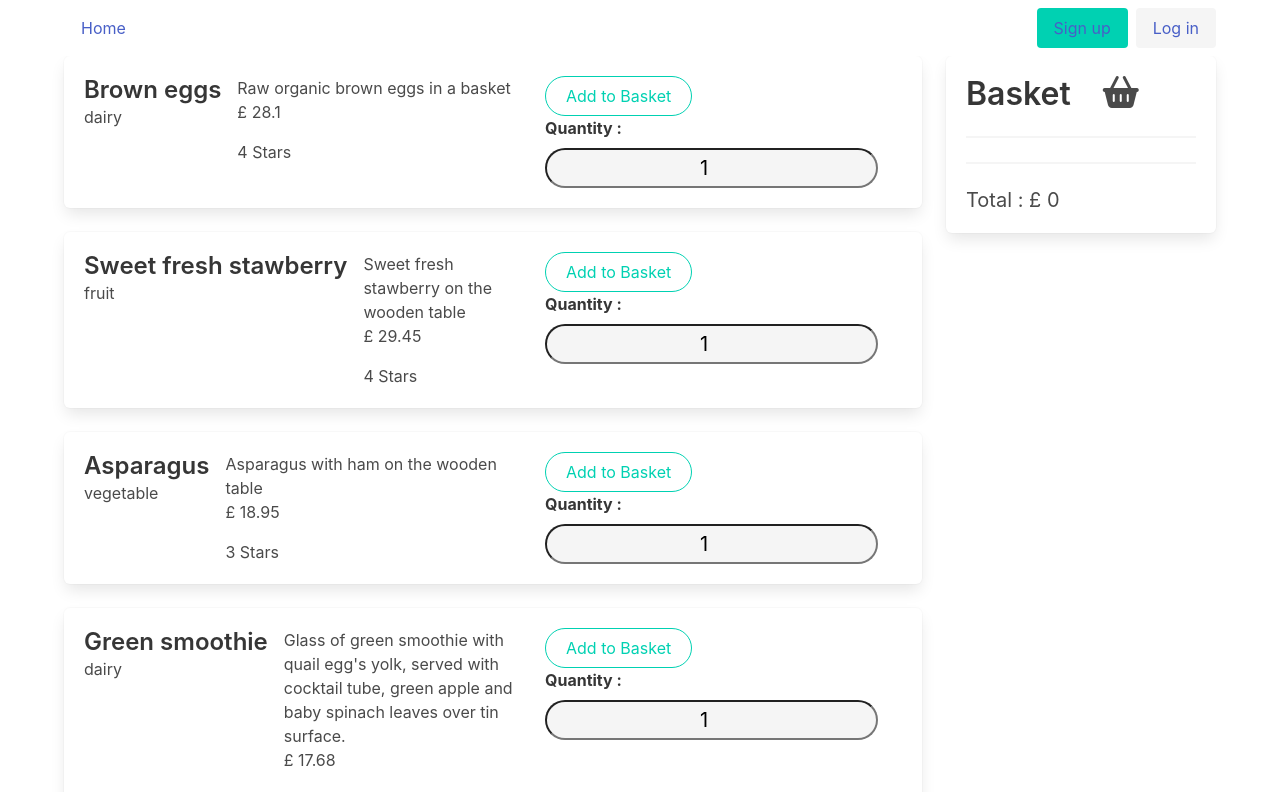
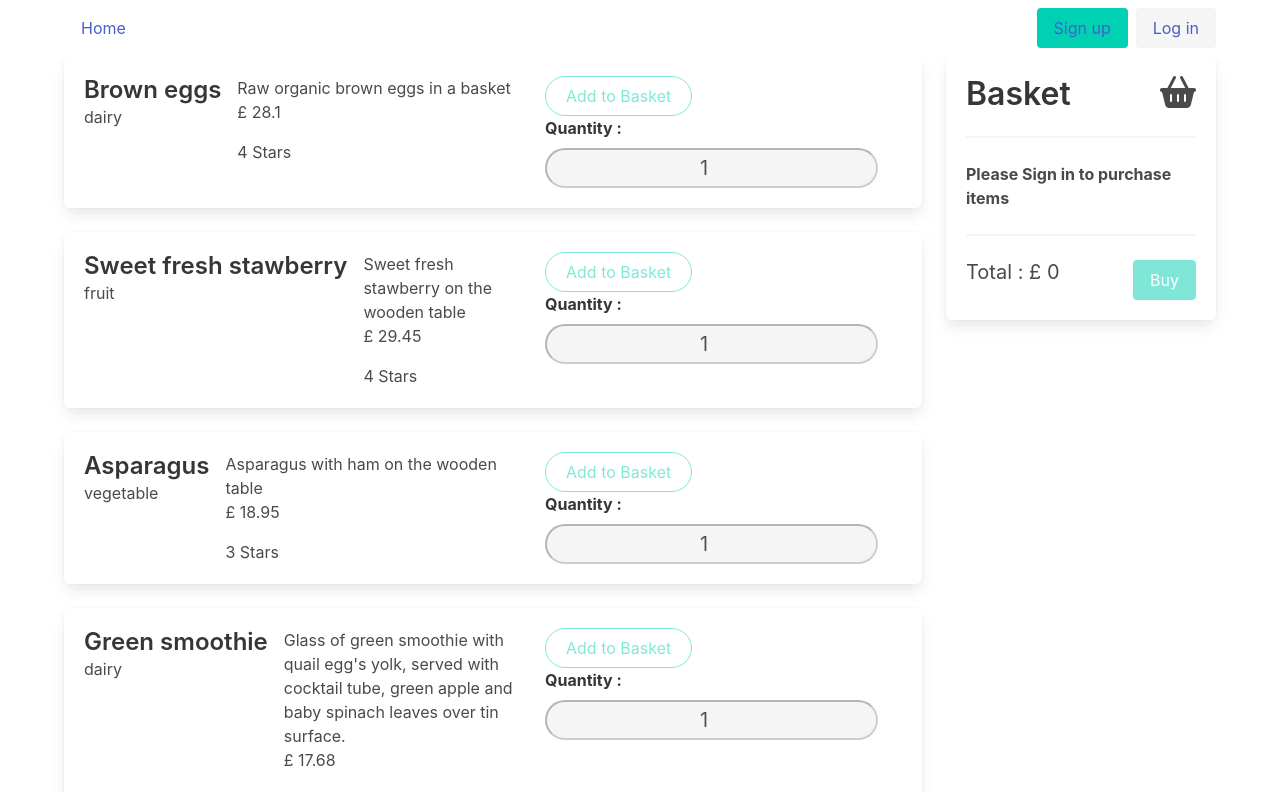
Before and after one commit to OliverW98/Shop, a React (Create React App) app in the folder shopapp/: page / in a window 1280 px wide. Shown: the top 792 px of the page. Built offline with nearby package versions, Linux system fonts and the light colour scheme.

Commit message:
purchase items

```diff
--- a/shopapp/src/App.js
+++ b/shopapp/src/App.js
@@ -7,24 +7,31 @@ import Signup from "./components/SignupPage";
 
 function App() {
   const [user, setUser] = useState(null);
+  const [isUserSignedIn, setIsUserSignedIn] = useState(false);
 
   function setLoggedInUser(userDetails) {
     setUser({ ...user, ...userDetails });
+    setIsUserSignedIn(true);
   }
 
   function logOut() {
     setUser(null);
+    setIsUserSignedIn(false);
   }
 
   console.log(user);
+  console.log(isUserSignedIn);
 
   return (
     <Router>
       <div className="container">
-        <Navbar user={user} logOut={logOut} />
+        <Navbar user={user} isUserSignedIn={isUserSignedIn} logOut={logOut} />
         <div className="content">
           <Routes>
-            <Route path="/" element={<Shop />} />
+            <Route
+              path="/"
+              element={<Shop user={user} isUserSignedIn={isUserSignedIn} />}
+            />
             <Route
               path="/Login"
               element={<Login setLoggedInUser={setLoggedInUser} />}
--- a/shopapp/src/components/Basket.js
+++ b/shopapp/src/components/Basket.js
@@ -1,4 +1,26 @@
 function Basket(props) {
+  async function purchaseBasket() {
+    let date = new Date();
+    const data = {
+      userID: props.user[0]._id,
+      purchased: date,
+      items: props.basket,
+    };
+    try {
+      const res = await fetch("http://localhost:9000/purchaseBasket", {
+        method: "POST",
+        headers: {
+          "Content-Type": "application/json",
+        },
+        body: JSON.stringify(data),
+      });
+      const json = await res.json();
+      return json;
+    } catch (e) {
+      console.error(e);
+    }
+  }
+
   const basketList = props.basket.map((item, index) => (
     <p key={index}>
       {item.title} X {item.quantity}
@@ -17,15 +39,32 @@ function Basket(props) {
         <div className="media-left">
           <div className="title">Basket</div>
         </div>
-        <div className="media-right">
-          <i className="fas fa-shopping-basket fa-2x"></i>
+        <div className="media-content">
+          <i className="fas fa-shopping-basket fa-2x is-pulled-right"></i>
         </div>
       </div>
       <hr />
-      {basketList}
+      {props.isUserSignedIn ? (
+        basketList
+      ) : (
+        <b>Please Sign in to purchase items</b>
+      )}
       <hr />
-      <div className="subtitle">
-        Total : £ {Math.round(getTotal * 100) / 100}
+      <div className="media">
+        <div className="media-left">
+          <div className="subtitle">
+            Total : £ {Math.round(getTotal * 100) / 100}
+          </div>
+        </div>
+        <div className="media-content">
+          <button
+            className="button is-primary is-pulled-right"
+            disabled={!props.isUserSignedIn}
+            onClick={purchaseBasket}
+          >
+            Buy
+          </button>
+        </div>
       </div>
     </div>
   );
--- a/shopapp/src/components/LoginPage.js
+++ b/shopapp/src/components/LoginPage.js
@@ -27,9 +27,6 @@ function LoginPage(props) {
         body: JSON.stringify(data),
       });
       const json = await res.json();
-      console.log(json);
-      console.log(json[0]._id);
-      console.log(json[0].email);
       props.setLoggedInUser(json);
       navigate("/");
     } catch (e) {
--- a/shopapp/src/components/Navbar.js
+++ b/shopapp/src/components/Navbar.js
@@ -1,13 +1,5 @@
 import { Link } from "react-router-dom";
 function Navbar(props) {
-  function isUserSignIn() {
-    if (props.user !== null) {
-      return true;
-    } else {
-      return false;
-    }
-  }
-
   return (
     <nav className="navbar" role="navigation" aria-label="main navigation">
       <div className="navbar-menu">
@@ -22,8 +14,8 @@ function Navbar(props) {
         <div className="navbar-end">
           <div className="navbar-item">
             <div className="buttons">
-              {isUserSignIn() ? (
-                <p class="navbar-item">
+              {props.isUserSignedIn ? (
+                <p className="navbar-item">
                   <b>Welcome {props.user[0].firstName}</b>
                 </p>
               ) : (
@@ -31,7 +23,7 @@ function Navbar(props) {
                   <Link to="/Signup">Sign up</Link>
                 </button>
               )}
-              {isUserSignIn() ? (
+              {props.isUserSignedIn ? (
                 <button className="button is-primary" onClick={props.logOut}>
                   Log out
                 </button>
--- a/shopapp/src/components/ProductCard.js
+++ b/shopapp/src/components/ProductCard.js
@@ -23,6 +23,7 @@ function ProductCard(props) {
                 props.addToBasket(props.title, quantity, props.price)
               }
               name={props.title}
+              disabled={!props.isUserSignedIn}
             >
               Add to Basket
             </button>
@@ -34,6 +35,7 @@ function ProductCard(props) {
               min="1"
               onChange={(e) => setQuantity(e.target.value)}
               value={quantity}
+              disabled={!props.isUserSignedIn}
             />
           </div>
         </div>
--- a/shopapp/src/components/Shop.js
+++ b/shopapp/src/components/Shop.js
@@ -3,7 +3,7 @@ import ProductCard from "./ProductCard";
 import ProductList from "../ProductList";
 import Basket from "./Basket";
 
-function Shop() {
+function Shop(props) {
   const [products] = useState(ProductList);
   const [basket, setBasket] = useState([]);
 
@@ -17,7 +17,6 @@ function Shop() {
       }
     });
     if (!itemFound) {
-      console.log("cog");
       const newOrder = { title, quantity, price };
       tempBasket = [...basket, newOrder];
     }
@@ -33,6 +32,7 @@ function Shop() {
       price={prod.price}
       rating={prod.rating}
       addToBasket={addToBasket}
+      isUserSignedIn={props.isUserSignedIn}
     />
   ));
 
@@ -40,7 +40,11 @@ function Shop() {
     <div className="columns">
       <div className="column is-three-quarters">{listOfProducts}</div>
       <div className="column">
-        <Basket basket={basket} />
+        <Basket
+          basket={basket}
+          user={props.user}
+          isUserSignedIn={props.isUserSignedIn}
+        />
       </div>
     </div>
   );
```
Also changed, not shown: 2 other files (tests, documents, lock files or other folders).
